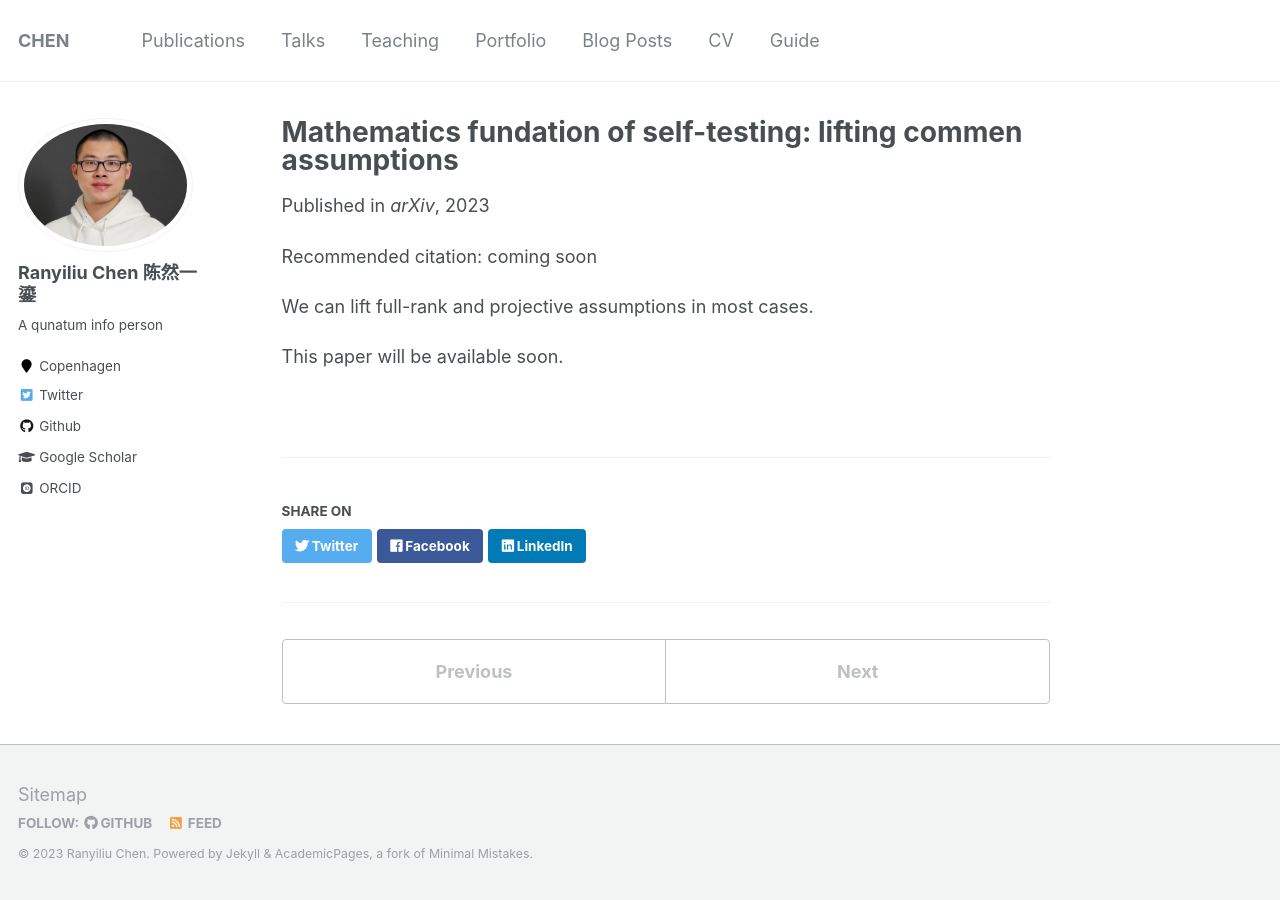
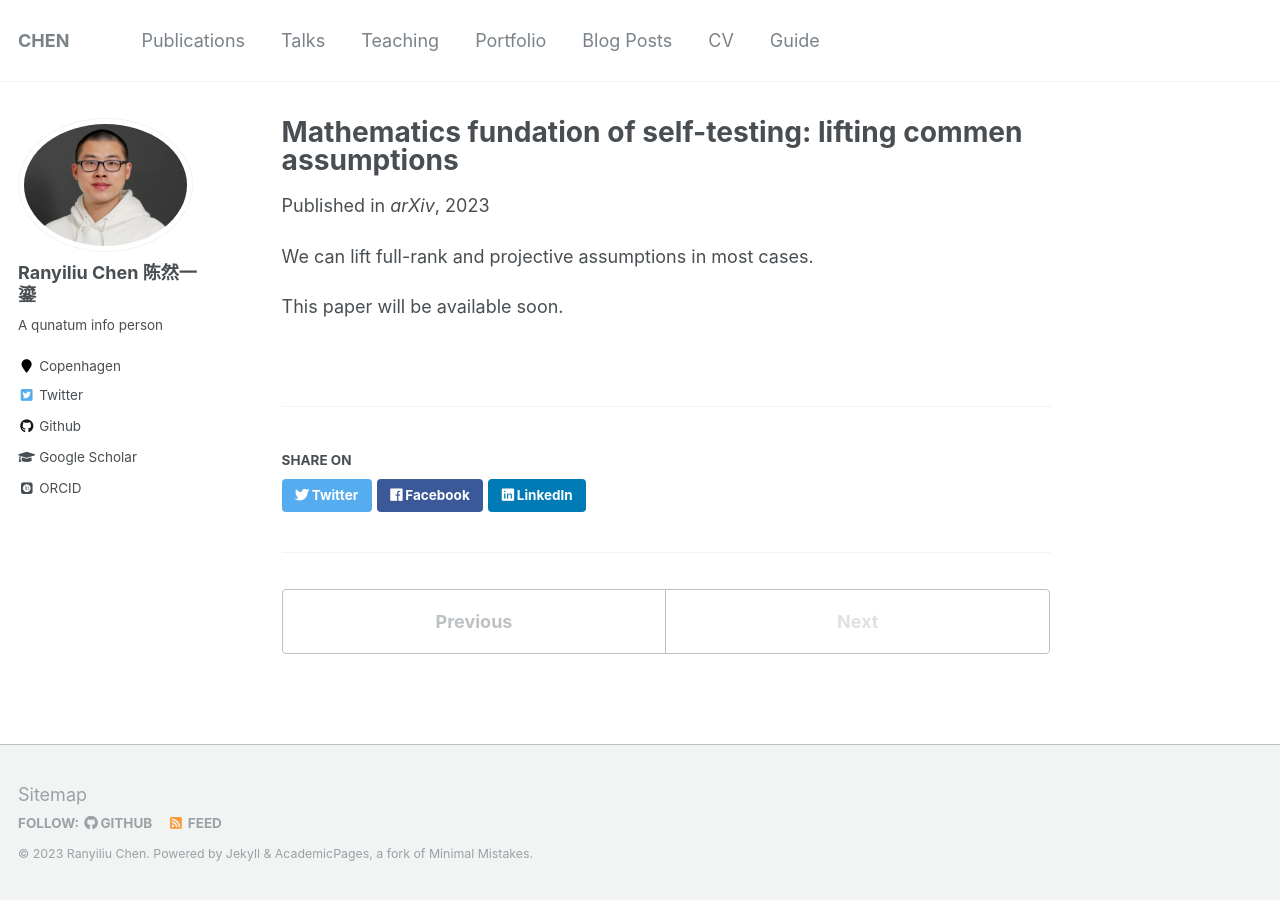
Before and after one commit to CRYL/CRYL.github.io, a Jekyll site: the page built from _publications/self-testing-lifting-assumptions.md, in a window 1280 px wide. Built offline with Jekyll 4.4.1, drawn with Linux system fonts in a browser that asks for light colours; some web fonts are replaced.

```diff
--- a/_publications/self-testing-lifting-assumptions.md
+++ b/_publications/self-testing-lifting-assumptions.md
@@ -5,8 +5,8 @@
 excerpt: 'We can lift full-rank and projective assumptions in most cases.'
 date: 2023-09-09
 venue: 'arXiv'
-paperurl: ''
-citation: 'coming soon'
+paperurl:
+citation:
 ---
 We can lift full-rank and projective assumptions in most cases.
 
```
Also changed, not shown: _publications/self-testing-measurement.md (+1 -2 lines), _publications/variational-entanglement-analysis.md (+1 -1 lines), _publications/variational-metric-estimate.md (+1 -1 lines).
